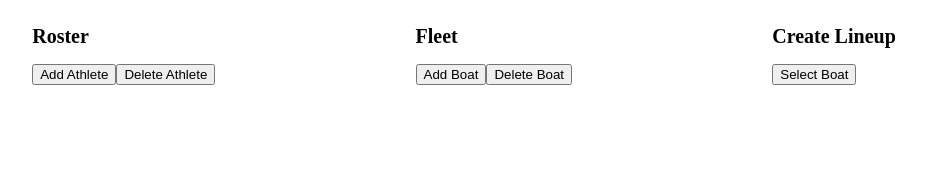
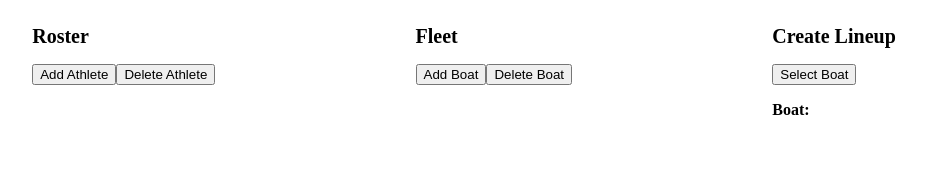
Before and after one commit to heatherbarney/YoRow, a React app: page / in a window 1280 px wide. Shown: the top 191 px of the page, without its empty margins (176-1102 px from the left). Built offline with nearby package versions, Linux system fonts and the light colour scheme; no server answers.

Commit message:
Add boat name to lineup selector

```diff
--- a/src/components/lineupSelector.jsx
+++ b/src/components/lineupSelector.jsx
@@ -4,9 +4,8 @@ import BoatDropDown from './boatDropDown.jsx';
 
 function lineupSelector(props) {
 
-  const coxed = props.boat.coxed;
-  const seats = props.boat.seats;
-  const lineup = props.lineup;
+  const { boat, lineup } = props;
+  const { coxed, seats } = boat;
 
   const rows = [];
 
@@ -34,6 +33,11 @@ function lineupSelector(props) {
   if (props.boat.seats.length) buttonClass = 'showButton';
   else buttonClass = 'hideButton';
 
+  let boatHeader;
+  if (props.boat.name !== null) {
+    boatHeader = <h3>{`Boat: ${boat.name} (${boat.abbrev})`}</h3>
+  }
+  else boatHeader = <h3>Boat:</h3>
 
   return (
     <div>
@@ -41,6 +45,7 @@ function lineupSelector(props) {
       <BoatDropDown boatList={props.boatList} chooseBoat={props.chooseBoat} clearLineup={props.clearLineup}/>
       <button className={buttonClass}>Save Lineup</button>
       <button className={buttonClass} onClick={props.clearLineup}>Clear Lineup</button>
+      {boatHeader}
       {rows}
     </div>
     );
```
